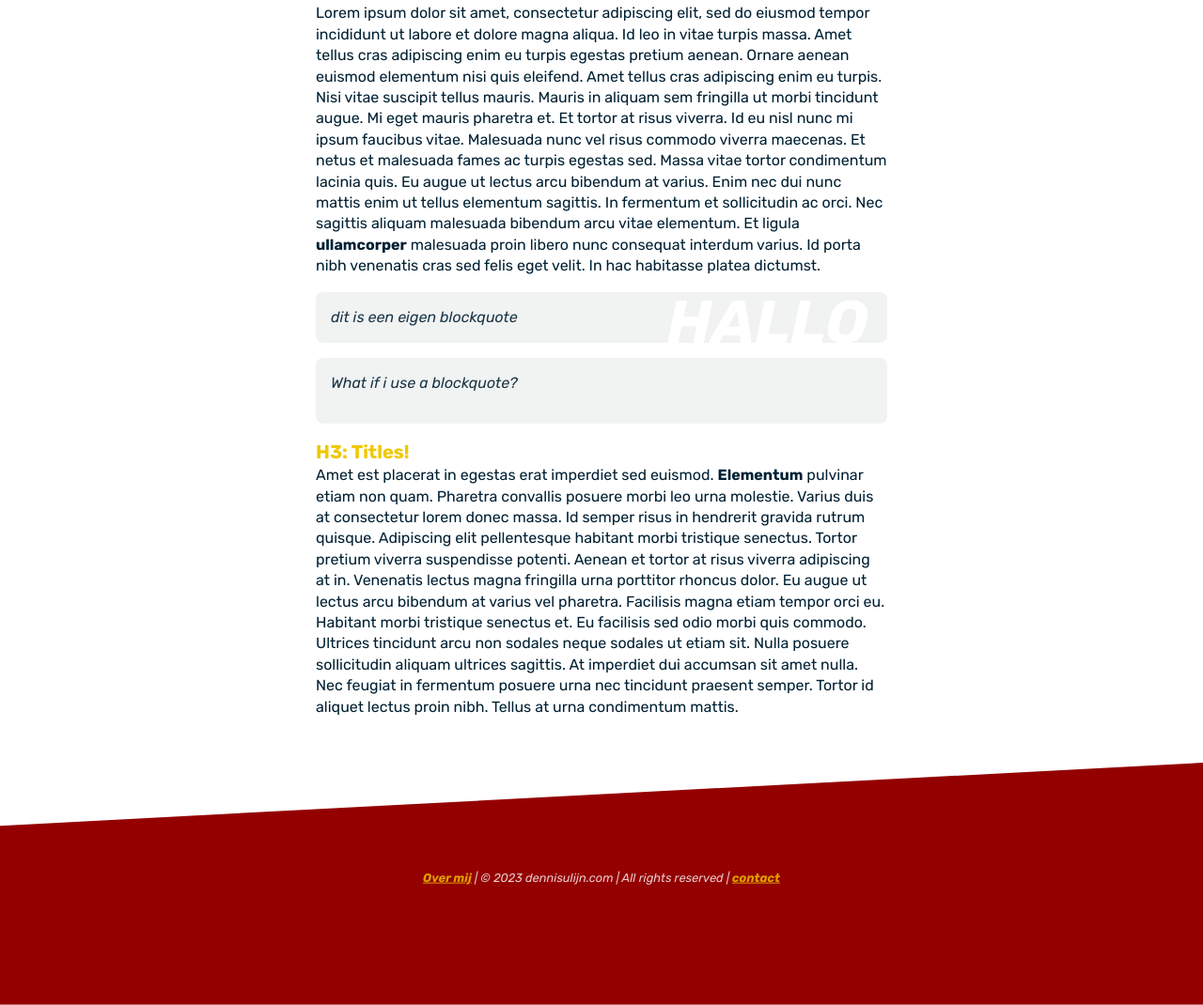
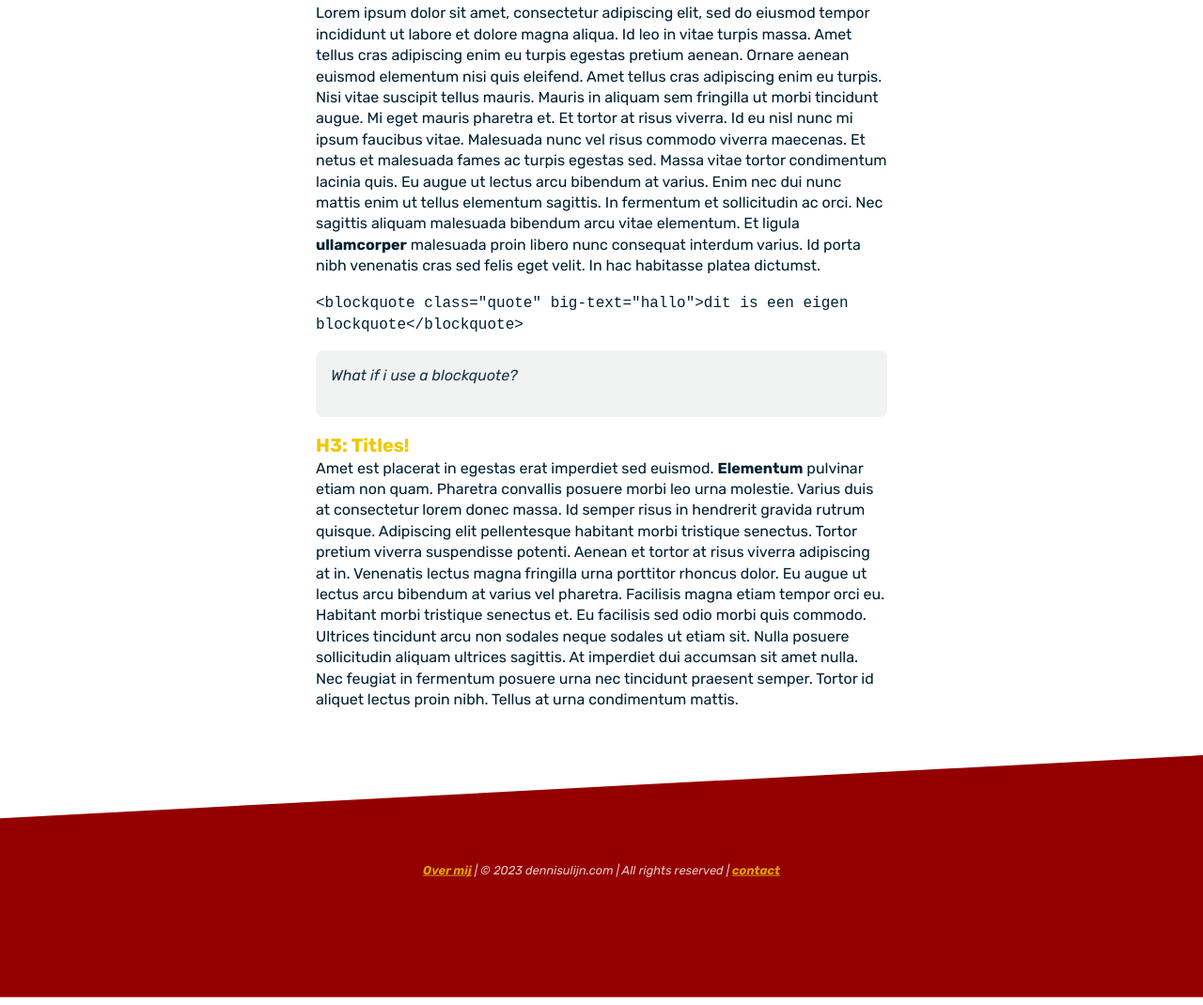
Before and after one commit to MudHolland/11ty-blog-site, an Eleventy site: page src/blog/2023-05-20-hello-world.md in a window 1280 px wide. Shown: the part 669-1739 px from the top of the page at 94% size. Built offline with nearby package versions, Linux system fonts and the light colour scheme; Eleventy itself is replaced by a stand-in of ours; files that its build step writes are made by us from their sources.

Commit message:
Update Blog “2023-05-20-hello-world”

```diff
--- a/src/blog/2023-05-20-hello-world.md
+++ b/src/blog/2023-05-20-hello-world.md
@@ -10,7 +10,7 @@ imageAlt: Looking at inset
 ---
 Lorem ipsum dolor sit amet, consectetur adipiscing elit, sed do eiusmod tempor incididunt ut labore et dolore magna aliqua. Id leo in vitae turpis massa. Amet tellus cras adipiscing enim eu turpis egestas pretium aenean. Ornare aenean euismod elementum nisi quis eleifend. Amet tellus cras adipiscing enim eu turpis. Nisi vitae suscipit tellus mauris. Mauris in aliquam sem fringilla ut morbi tincidunt augue. Mi eget mauris pharetra et. Et tortor at risus viverra. Id eu nisl nunc mi ipsum faucibus vitae. Malesuada nunc vel risus commodo viverra maecenas. Et netus et malesuada fames ac turpis egestas sed. Massa vitae tortor condimentum lacinia quis. Eu augue ut lectus arcu bibendum at varius. Enim nec dui nunc mattis enim ut tellus elementum sagittis. In fermentum et sollicitudin ac orci. Nec sagittis aliquam malesuada bibendum arcu vitae elementum. Et ligula **ullamcorper** malesuada proin libero nunc consequat interdum varius. Id porta nibh venenatis cras sed felis eget velit. In hac habitasse platea dictumst.
 
-<blockquote class="quote" big-text="hallo">dit is een eigen blockquote</blockquote>
+`<blockquote class="quote" big-text="hallo">dit is een eigen blockquote</blockquote>`
 
 > W﻿hat if i use a blockquote?
 
```
